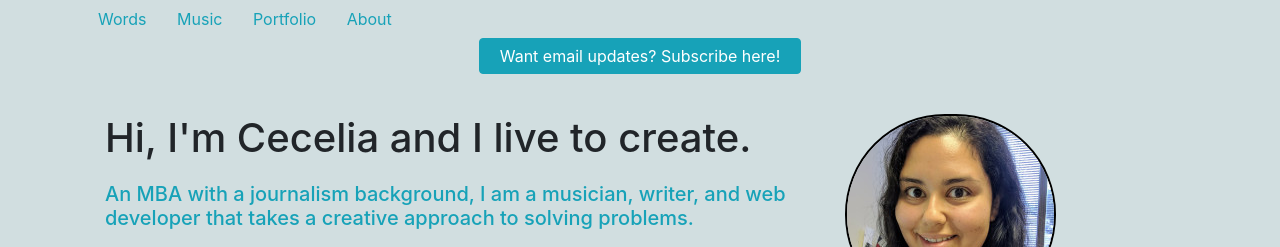
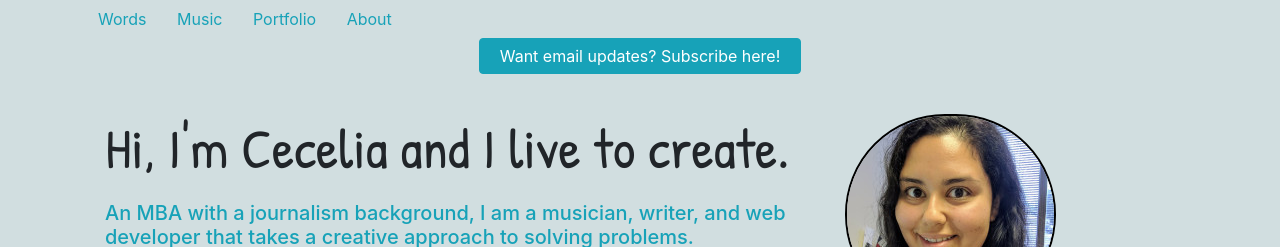
Before and after one commit to ceceliacreates/ceceliacreates_website2, a plain HTML site: page index.html in a window 1280 px wide. Shown: the top 247 px of the page. Drawn offline with nearby package versions, Linux system fonts and the light colour scheme.

Commit message:
updated_hi_font

```diff
--- a/index.html
+++ b/index.html
@@ -13,6 +13,9 @@
 
     <!-- Custom CSS-->
     <link rel="stylesheet" href="style.css" type="text/css">
+
+    <!--Patrick Hand Font-->
+    <link href="https://fonts.googleapis.com/css?family=Patrick+Hand" rel="stylesheet">
 
     <title>Cecelia Creates</title>
   </head>
--- a/style.css
+++ b/style.css
@@ -17,6 +17,8 @@ body {
 }
 #hi {
     margin: 0px 0px 20px 0px;
+    font-family: 'Patrick Hand', sans-serif;
+    font-size: 350%;
 }
 .attribute {
     text-align: right;
```
